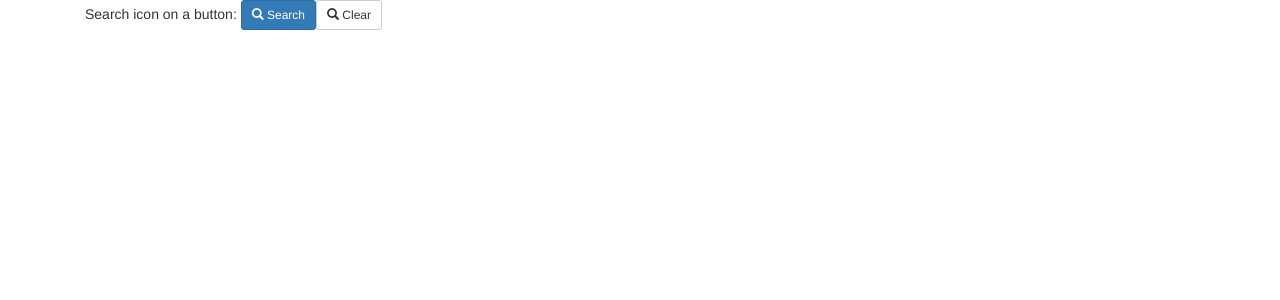
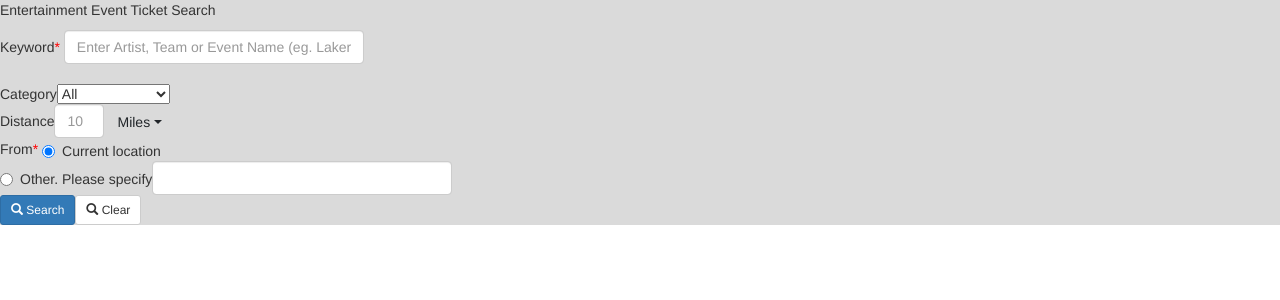
Before and after one commit to ejyiusc/An-event-search-website-frontend, an Angular app: page / in a window 1280 px wide. Shown: the top 300 px of the page. Built offline with nearby package versions, Linux system fonts and the light colour scheme.

Commit message:
add: read form

```diff
--- a/src/app/home-page/home-page.component.html
+++ b/src/app/home-page/home-page.component.html
@@ -4,22 +4,70 @@
     <meta charset="utf-8">
     <meta name="viewport" content="width=device-width, initial-scale=1">
     <link rel="stylesheet" href="https://cdn.staticfile.org/twitter-bootstrap/3.3.7/css/bootstrap.min.css">
+    <script src="https://cdn.staticfile.org/jquery/2.1.1/jquery.min.js"></script>
+    <script src="https://cdn.staticfile.org/twitter-bootstrap/3.3.7/js/bootstrap.min.js"></script>
   </head>
 
   <body>
-    <div class="container">
-      <p>Search icon on a button:
-        <button type="button" class="btn btn-primary btn-sm">
+    <div style="background-color: rgb(218, 218, 218);">
+      <p>Entertainment Event Ticket Search</p>
+      <div>
+        <p ng-model="text1" style="display: inline;">Keyword<span style="color:red;">* </span></p>
+        <input type="text" class="form-control" [(ngModel)]="formInfo.keyword" placeholder="Enter Artist, Team or Event Name (eg. Lakers)" style="display: inline; width: 300px">
+      </div>
+      <br>
+
+      <div ngbDropdown style="display: inline;">
+        <p style="display: inline;">Category</p>
+        <select name="" id="if02" data-first-option="true" [(ngModel)]="formInfo.category">
+      　　<option value="" class="">All</option>
+          <option value="Music">Music</option>
+          <option value="Sports">Sports</option>
+          <option value="ArtsTheatre">Arts & Theatre</option>
+          <option value="Films">Films</option>
+          <option value="Miscellaneous">Miscellaneous</option>
+        </select>
+      </div>
+      <br>
+
+      <div ngbDropdown style="display: inline;">
+        <p style="display: inline;">Distance</p>
+        <input type="text" class="form-control" placeholder="10" style="display: inline; width: 50px">
+        <button class="btn btn-outline-default" id="dropdownBasic1" ngbDropdownToggle>Miles</button>
+        <div ngbDropdownMenu aria-labelledby="dropdownBasic1">
+          <button ngbDropdownItem>Miles</button>
+          <button ngbDropdownItem>Kilometers</button>
+        </div>
+      </div>
+      <br>
+
+      <div>
+        <p style="display: inline;">From<span style="color:red;">* </span></p>
+        <div style="display: inline;">
+        <label class="radio-inline">
+          <input type="radio" name="optionsRadiosinline" id="optionsRadios3" value="option1" checked> Current location
+        </label>
+        <br>
+        <label class="radio-inline">
+          <input type="radio" name="optionsRadiosinline" id="optionsRadios4"  value="option2"> Other. Please specify
+        </label>
+        <input type="text" class="form-control" style="display: inline; width: 300px">
+      </div>
+    </div>
+
+      <div>
+        <button type="button" class="btn btn-primary btn-sm" (click)="doSubmit()">
           <span class="glyphicon glyphicon-search"></span> Search
         </button>
         <button type="button" class="btn btn-default btn-sm">
           <span class="glyphicon glyphicon-search"></span> Clear
         </button>
-      </p>
+      </div>
     </div>
 
-    <script src="https://cdn.staticfile.org/jquery/2.1.1/jquery.min.js"></script>
-    <script src="https://cdn.staticfile.org/twitter-bootstrap/3.3.7/js/bootstrap.min.js"></script>
   </body>
 
 </html>
+<script>
+  console.log("hellooooo")
+</script>
--- a/src/app/home-page/home-page.component.ts
+++ b/src/app/home-page/home-page.component.ts
@@ -6,10 +6,23 @@ import { Component, OnInit } from '@angular/core';
   styleUrls: ['./home-page.component.css']
 })
 export class HomePageComponent implements OnInit {
+  public formInfo: any = {
+    keyword: '',
+    category: ''
+  }
 
   constructor() { }
 
   ngOnInit(): void {
   }
 
+  getChange(val: string) {
+    console.log(val);
+    this.formInfo.category = val;
+
+  }
+  doSubmit() {
+    console.log(this.formInfo);
+  }
+
 }
--- a/src/index.html
+++ b/src/index.html
@@ -5,8 +5,6 @@
   <title>MyApp</title>
   <base href="/">
   <meta name="viewport" content="width=device-width, initial-scale=1">
-  <!-- <link rel="stylesheet" href="http://cdn.bootcss.com/bootstrap/3.3.0/css/bootstrap.min.css"> -->
-  <!-- <link href="https://cdn.staticfile.org/twitter-bootstrap/3.3.7/css/bootstrap.min.css" rel="stylesheet"> -->
   <link rel="icon" type="image/x-icon" href="favicon.ico">
 </head>
 <body>
--- a/tsconfig.json
+++ b/tsconfig.json
@@ -6,6 +6,7 @@
     "outDir": "./dist/out-tsc",
     "forceConsistentCasingInFileNames": true,
     "strict": true,
+    "strictNullChecks":false,
     "noImplicitReturns": true,
     "noFallthroughCasesInSwitch": true,
     "sourceMap": true,
```
Also changed, not shown: src/app/app.module.ts (+5 -2 lines).
